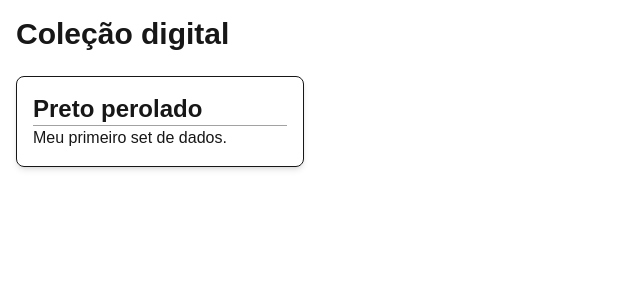
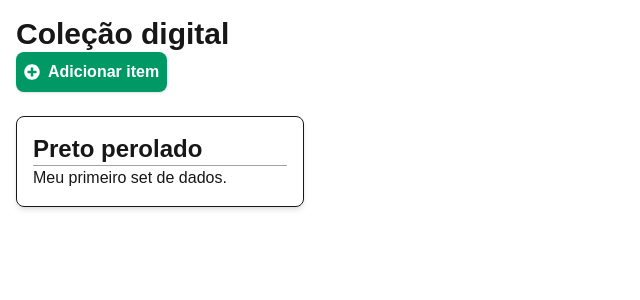
Before and after one commit to gab-souza-martins/digital-collection, a Next.js app: page / in a window 1280 px wide. Shown: the top 300 px of the page, without its empty margins (0-640 px from the left). Built offline with nearby package versions, Linux system fonts and the light colour scheme.

Commit message:
Adicionado componente de botão para adicionar item. Ainda não possui funcionalidade

```diff
--- /dev/null
+++ b/src/app/Components/BtnAdd.tsx
@@ -0,0 +1,18 @@
+import { FaPlusCircle } from "react-icons/fa";
+
+const BtnAdd = () => {
+   return (
+      <div>
+         <button
+            className="cursor-pointer rounded-lg flex items-center gap-2 p-2 text-white bg-emerald-600 shadow-sm
+          hover:bg-emerald-700 hover:shadow-xl transition duration-75 ease-in-out
+          active:bg-emerald-800 active:shadow-md"
+         >
+            <FaPlusCircle />
+            <span className="font-semibold">Adicionar item</span>
+         </button>
+      </div>
+   );
+};
+
+export default BtnAdd;
--- a/src/app/page.tsx
+++ b/src/app/page.tsx
@@ -1,9 +1,12 @@
+import BtnAdd from "./Components/BtnAdd";
 import ItemCard from "./Components/ItemCard";
 
 export default function Home() {
    return (
       <div className="p-4">
-         <h1 className="mb-6 text-3xl font-bold">Coleção digital</h1>
+         <h1 className="text-3xl font-bold">Coleção digital</h1>
+         <BtnAdd />
+         <br />
          <ItemCard />
       </div>
    );
```
Also changed, not shown: package.json (+6 -5 lines), 1 other file (tests, documents, lock files or other folders).
